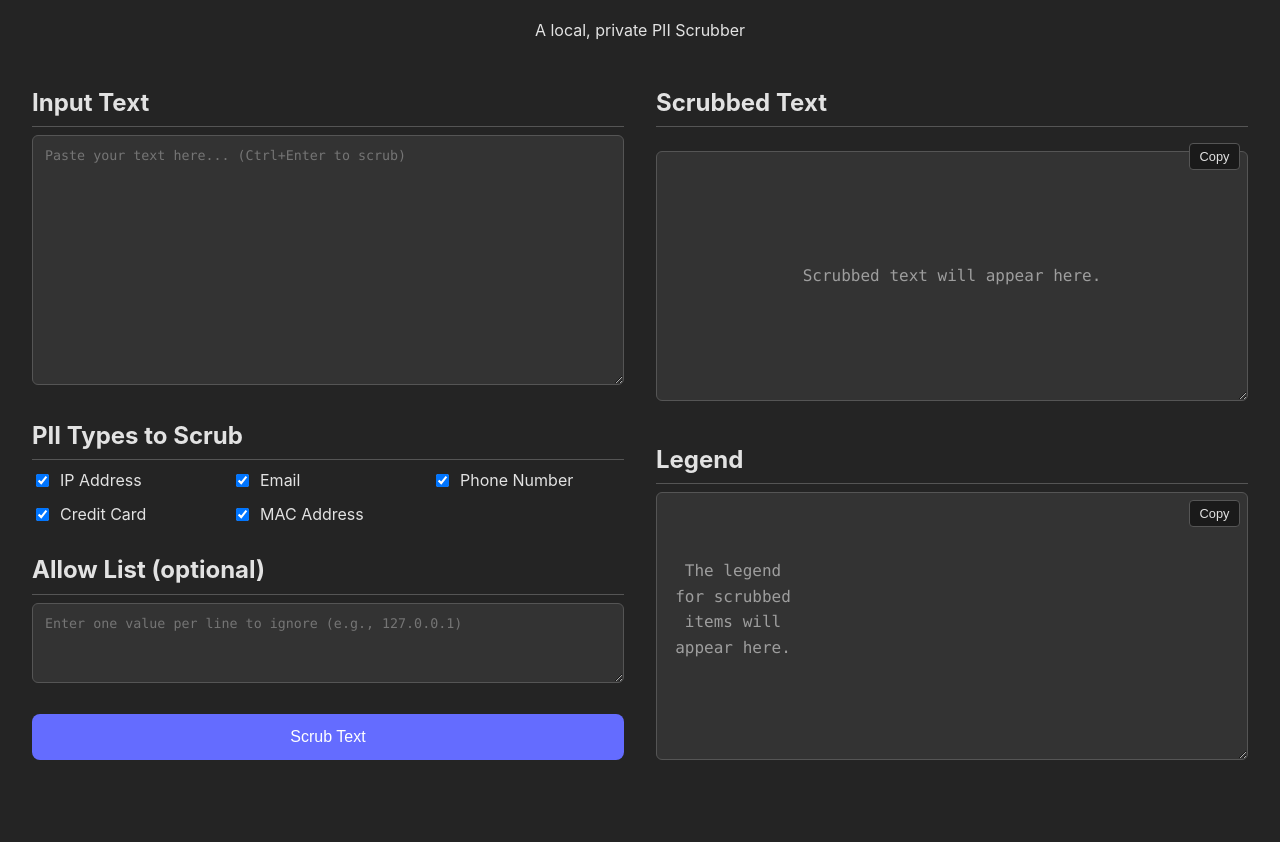
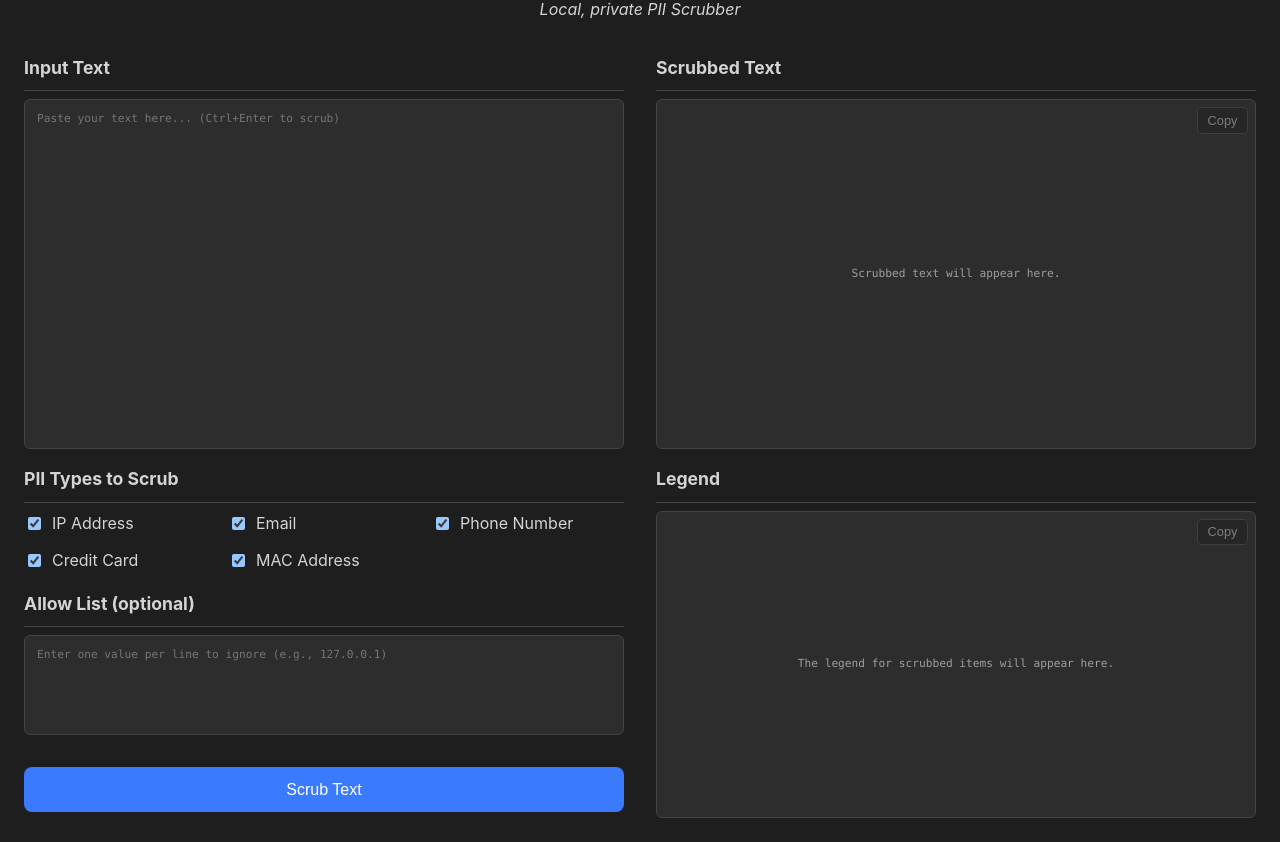
Before and after one commit to camdoherty/QuickScrub, a website built with Vite: page frontend/index.html in a window 1280 px wide. Shown: the part 108-950 px from the top of the page. Before the commit the page ends 900 px from the top, so only its background shows below. Built offline with nearby package versions, Linux system fonts and the light colour scheme.

Commit message:
CHECKPOINT-JULY7.5-GOOD

```diff
--- a/frontend/index.html
+++ b/frontend/index.html
@@ -8,35 +8,45 @@
   <body>
     <div id="app">
       <header>
-        <h1>QuickScrub V1</h1>
-        <p>A local, private PII Scrubber</p>
+        <h1><i>QuickScrub V1</i> </h1>
+        <p><i>Local, private PII Scrubber</i></p>
       </header>
       <main>
         <div class="container">
           <div class="input-section">
+            <div class="io-group">
               <h2>Input Text</h2>
-            <textarea id="inputText" placeholder="Paste your text here... (Ctrl+Enter to scrub)"></textarea>
+              <textarea id="inputText" class="text-io-box" placeholder="Paste your text here... (Ctrl+Enter to scrub)"></textarea>
+            </div>
 
+            <div class="io-group">
               <h2>PII Types to Scrub</h2>
               <div id="pii-types-checkboxes" class="checkbox-grid"></div>
+            </div>
 
+            <div class="io-group">
               <h2>Allow List (optional)</h2>
-            <textarea id="allowList" placeholder="Enter one value per line to ignore (e.g., 127.0.0.1)"></textarea>
+              <textarea id="allowList" class="text-io-box" placeholder="Enter one value per line to ignore (e.g., 127.0.0.1)"></textarea>
+            </div>
 
             <button id="scrubButton">Scrub Text</button>
           </div>
 
           <div class="output-section">
+            <div class="io-group">
               <h2>Scrubbed Text</h2>
               <div class="output-box-container">
-                <pre id="scrubbedText" class="output-box" data-placeholder="Scrubbed text will appear here."></pre>
+                  <div id="scrubbedText" class="text-io-box" data-placeholder="Scrubbed text will appear here."></div>
                   <button class="copy-button" id="copyScrubbedText" data-copy-target="scrubbedText">Copy</button>
               </div>
+            </div>
 
+            <div class="io-group legend-group">
               <h2>Legend</h2>
               <div class="output-box-container">
-                <div id="legend" class="output-box" data-placeholder="The legend for scrubbed items will appear here."></div>
+                  <div id="legend" class="text-io-box" data-placeholder="The legend for scrubbed items will appear here."></div>
                   <button class="copy-button" id="copyLegend" data-copy-target="legend">Copy</button>
+              </div>
             </div>
           </div>
         </div>
--- a/frontend/src/style.css
+++ b/frontend/src/style.css
@@ -1,12 +1,16 @@
 :root {
-  /* Color Palette */
-  --color-background: #242424;
-  --color-background-soft: #333;
-  --color-background-mute: #1a1a1a;
-  --color-text: rgba(255, 255, 255, 0.87);
+  /* A slightly refined color palette for a more modern feel */
+  --color-background: #1e1e1e;
+  --color-surface: #2d2d2d;
+  --color-surface-muted: #242424;
+  --color-text: #d4d4d4;
   --color-text-muted: #9e9e9e;
-  --color-border: #555;
-  --color-accent: #646cff;
+  --color-border: #444;
+  --color-accent: #3a7afe;
+  --color-accent-hover: #5a91fe;
+
+  /* Consistent spacing unit */
+  --spacing-unit: 1rem;
 
   /* Typography */
   font-family: -apple-system, BlinkMacSystemFont, "Segoe UI", Roboto, Helvetica, Arial, sans-serif;
@@ -17,8 +21,7 @@
   -webkit-font-smoothing: antialiased;
   -moz-osx-font-smoothing: grayscale;
 
-  /* Base Styles */
-  color-scheme: light dark;
+  color-scheme: dark;
   color: var(--color-text);
   background-color: var(--color-background);
 }
@@ -26,96 +29,120 @@
 body {
   margin: 0;
   display: flex;
-  place-items: center;
-  min-width: 320px;
+  justify-content: center;
   min-height: 100vh;
 }
 
 #app {
   width: 100%;
-  max-width: 1280px;
+  max-width: 1400px;
   margin: 0 auto;
-  padding: 2rem;
+  padding: calc(var(--spacing-unit) * 1.5);
 }
 
 header {
   text-align: center;
+  margin-bottom: calc(var(--spacing-unit) * 2);
 }
 
+h1 {
+  margin-bottom: 0.5rem; /* Reduce space below h1 */
+}
+
+header p {
+  margin-top: 0; /* Remove space above the paragraph */
+  margin-bottom: 0;
+}
+
+/* --- Primary Layout --- */
 .container {
   display: grid;
-  grid-template-columns: 1fr;
-  gap: 2rem;
-  text-align: left;
-  align-items: stretch;
+  grid-template-columns: 1fr; /* Default to single column */
+  gap: calc(var(--spacing-unit) * 2);
+  align-items: stretch; /* Make columns equal height */
 }
 
-/* --- KEY CHANGE FOR HORIZONTAL FIX --- */
-/* Apply min-width: 0 to grid children to allow them to shrink and wrap content */
-.input-section, .output-section {
-    min-width: 0;
-}
-
-.output-section {
-    display: flex;
-    flex-direction: column;
-}
-
-@media (min-width: 768px) {
+/* Two-column layout for wider screens */
+@media (min-width: 992px) {
   .container {
-    grid-template-columns: 1fr 1fr;
+    /*
+      This is the key change to prevent "squishing".
+      `minmax(0, 1fr)` tells the grid columns: "Your maximum size is one
+      fraction of the available space, but your minimum size is zero."
+      This stops long content in one column from forcing the other to shrink.
+    */
+    grid-template-columns: repeat(2, minmax(0, 1fr));
   }
 }
 
-h1, h2 {
-  color: var(--color-text);
+.input-section, .output-section {
+  display: flex;
+  flex-direction: column;
+  gap: var(--spacing-unit);
+}
+
+/* This makes the legend group fill the remaining vertical space */
+.output-section .legend-group {
+  display: flex;
+  flex-direction: column;
+}
+
+/* --- Content Grouping --- */
+.io-group {
+  display: flex;
+  flex-direction: column;
+  gap: 0.5rem;
 }
 
 h2 {
-  margin-top: 1.5rem;
-  margin-bottom: 0.5rem;
+  margin: 0;
   border-bottom: 1px solid var(--color-border);
-  padding-bottom: 0.25rem;
+  padding-bottom: 0.5rem;
+  font-size: 1.1rem;
 }
 
-textarea, .output-box {
+/* --- UNIFIED TEXT BOX STYLING --- */
+/* This is the key class that meets the user's requirements */
+.text-io-box {
+  box-sizing: border-box;
   width: 100%;
-  box-sizing: border-box;
   padding: 0.75rem;
   border-radius: 6px;
   border: 1px solid var(--color-border);
-  background-color: var(--color-background-soft);
+  background-color: var(--color-surface);
   color: var(--color-text);
-  font-family: Consolas, "Courier New", monospace;
-  resize: vertical;
+  font-family: "SF Mono", "Fira Code", Consolas, "Courier New", monospace;
+  font-size: 0.7rem;
+
+  /* --- CORE REQUIREMENTS --- */
+  /* 1. Turn off word wrapping */
+  white-space: pre;
+  /* 2. Show scrollbars only when needed (horizontal and vertical) */
   overflow: auto;
-
-  /* --- KEY CHANGE FOR HORIZONTAL FIX --- */
-  /* Enforce word wrapping within the text boxes */
-  overflow-wrap: break-word;
-  word-break: break-word; /* Use break-word for more aggressive breaking */
+  /* 3. Disable user resizing for a fixed layout */
+  resize: none;
 }
 
-#inputText {
-  white-space: pre;
-  overflow-x: auto;
-  min-height: 250px;
-}
-
-#scrubbedText {
-  height: 250px;
+/* --- Specific Box Heights --- */
+/* Enforces that the main input/output boxes are the same size */
+#inputText, #scrubbedText {
+  height: 350px;
 }
 
 #allowList {
-  height: 80px;
+  height: 100px;
 }
 
+/* The legend box now has a fixed height */
+#legend {
+  height: 307px;
+}
 
+/* --- Checkboxes & Buttons --- */
 .checkbox-grid {
   display: grid;
   grid-template-columns: repeat(auto-fill, minmax(150px, 1fr));
-  gap: 0.5rem;
-  align-items: center;
+  gap: 0.75rem;
 }
 .checkbox-grid > div {
   display: flex;
@@ -124,8 +151,7 @@ textarea, .output-box {
 }
 
 #scrubButton {
-  margin-top: 1.5rem;
-  width: 100%;
+  margin-top: var(--spacing-unit);
   padding: 0.8em 1.2em;
   font-size: 1em;
   font-weight: 500;
@@ -134,75 +160,78 @@ textarea, .output-box {
   border: 1px solid transparent;
   background-color: var(--color-accent);
   color: #ffffff;
-  transition: opacity 0.25s;
+  transition: background-color 0.25s, opacity 0.25s;
 }
-#scrubButton:hover {
-  opacity: 0.8;
+#scrubButton:hover:not(:disabled) {
+  background-color: var(--color-accent-hover);
 }
 #scrubButton:disabled {
   cursor: not-allowed;
   opacity: 0.5;
 }
 
+/* --- Output Box Specifics --- */
 .output-box-container {
     position: relative;
-    /* --- KEY CHANGE FOR HORIZONTAL FIX --- */
-    /* Ensure the container itself can shrink */
-    min-width: 0;
+    height: 100%; /* Needed for flexbox children to fill height */
 }
 
-/* Target the container for the legend box to make it grow */
-.output-section .output-box-container:last-child {
-    flex-grow: 1;
-    display: flex; /* Allow the legend inside to grow */
-}
-
-.output-box:empty::before {
+/* Placeholder text styling */
+.text-io-box:empty::before {
   content: attr(data-placeholder);
   color: var(--color-text-muted);
+  width: 100%;
+  height: 100%;
   display: flex;
   justify-content: center;
   align-items: center;
-  height: 100%;
-  min-height: 200px;
   text-align: center;
+  white-space: normal; /* Allow placeholder to wrap */
 }
 
-#legend {
+/* Legend Grid Layout */
+#legend:not(:empty) {
     display: grid;
-    grid-template-columns: 120px 150px 1fr;
-    gap: 0.5rem;
-    padding: 1rem;
-    flex-grow: 1; /* Make the legend box fill its container */
-    align-content: start; /* Prevent grid rows from stretching */
-    overflow-y: auto; /* Ensure vertical scrolling */
+    grid-template-columns: 110px 140px 1fr;
+    gap: 0.5rem 1rem;
+    align-content: start;
 }
 
 #legend > div.header {
     font-weight: bold;
     color: var(--color-text-muted);
     text-transform: uppercase;
-    font-size: 0.85rem;
+    font-size: 0.8rem;
+    position: sticky; /* Make headers stick when scrolling */
+    top: 0;
+    background-color: var(--color-surface);
+    padding-bottom: 0.25rem;
 }
 
 #legend > div {
-    white-space: pre-wrap;
+    /* Don't let original values break layout */
     word-break: break-all;
+    white-space: pre-wrap; /* Allows wrapping of long legend values */
 }
 
+
+/* --- Copy Button Polish --- */
 .copy-button {
     position: absolute;
     top: 8px;
     right: 8px;
     padding: 0.3rem 0.6rem;
     font-size: 0.8rem;
-    background-color: var(--color-background-mute);
+    background-color: var(--color-surface-muted);
     border: 1px solid var(--color-border);
     border-radius: 4px;
-    color: var(--color-text);
+    color: var(--color-text-muted);
     cursor: pointer;
-    transition: background-color 0.2s;
+    transition: background-color 0.2s, color 0.2s;
+    opacity: 0.7;
 }
 .copy-button:hover {
-    background-color: var(--color-background-soft);
+    background-color: var(--color-surface);
+    color: var(--color-text);
+    opacity: 1;
 }
```
Also changed, not shown: README.md. Lines whose indentation alone changed are shown as unchanged.
